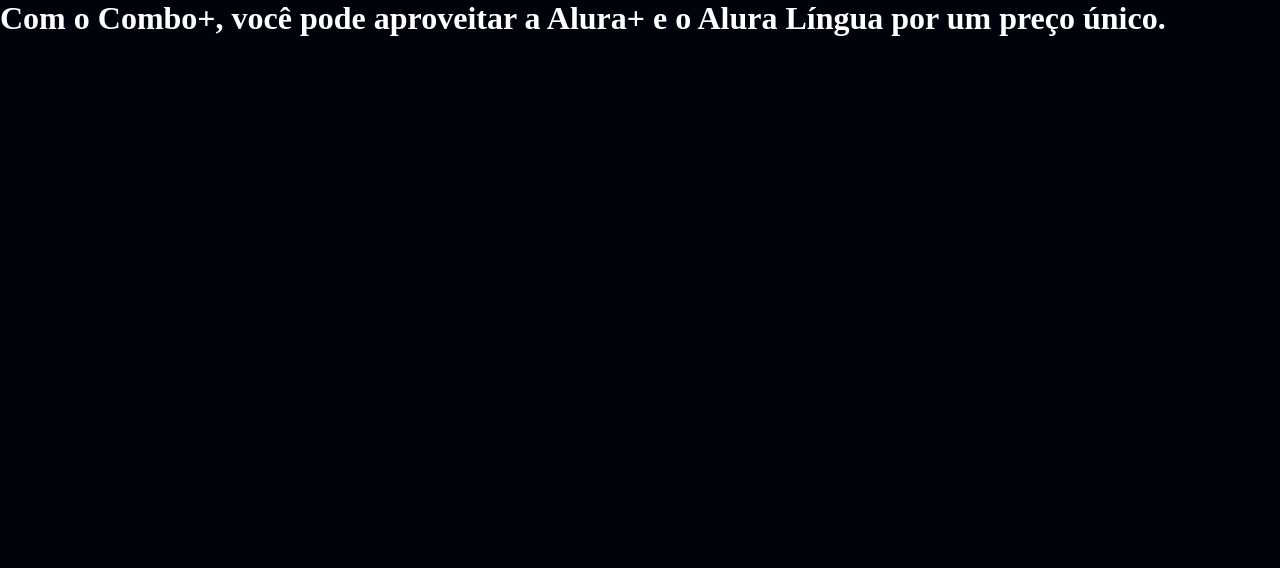
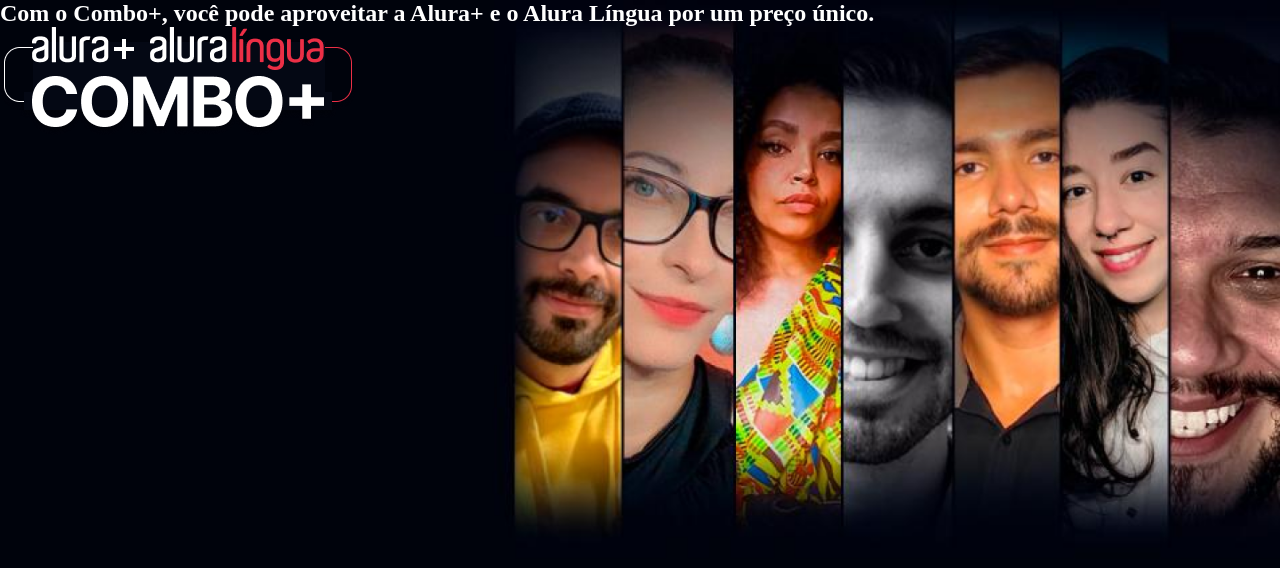
Before and after one commit to LeoPretto/Novo_Projeto_BASE_HTML_CSS-ALURA, a plain HTML site: page index.html in a window 1280 px wide. Drawn offline with Linux system fonts and the light colour scheme.

Commit message:
criacao ca classe container

```diff
--- a/index.html
+++ b/index.html
@@ -4,11 +4,12 @@
     <meta charset="UTF-8">
     <meta http-equiv="X-UA-Compatible" content="IE=edge">
     <meta name="viewport" content="width=device-width, initial-scale=1.0">
-    <link rel="stylesheet" href="reset.css">
     <link rel="stylesheet" href="style.css">
     <title>Alura Plus</title>
 </head>
 <body>
+    <section class="container principal">
     <h1>Com o Combo+, você pode aproveitar a Alura+ e o Alura Língua por um preço único.</h1>
+    <img src="img/Combo.png" alt="o Combo+ o melhor plano pra você">
 </body>
 </html>
```
